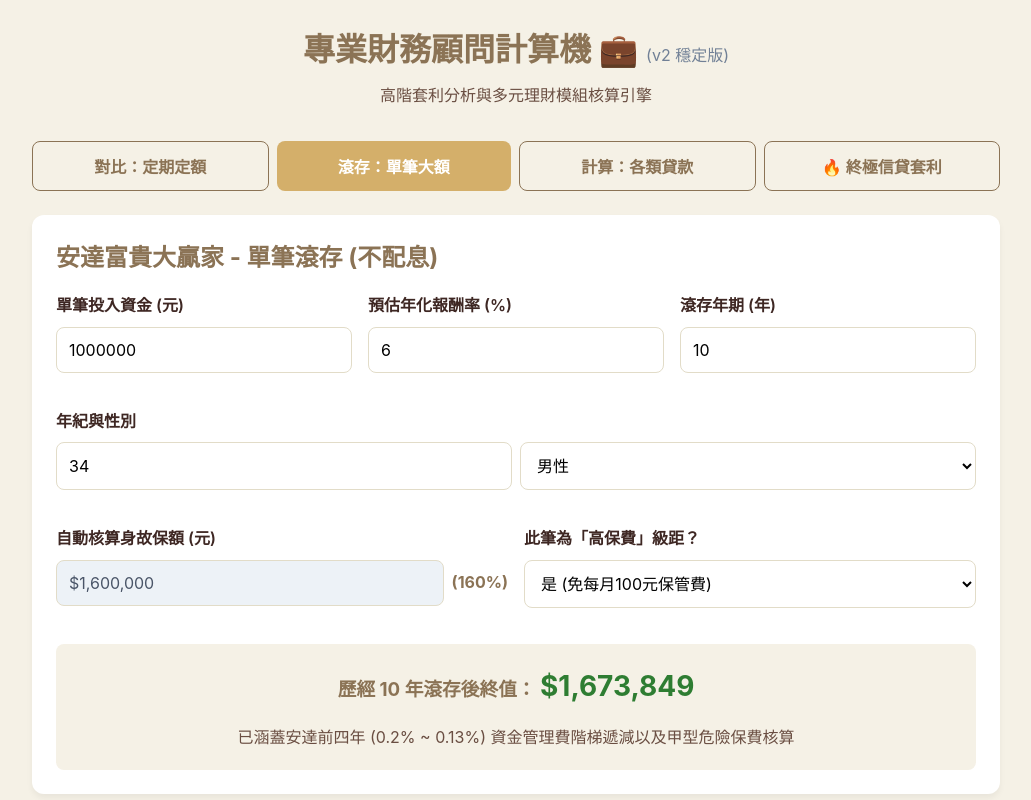
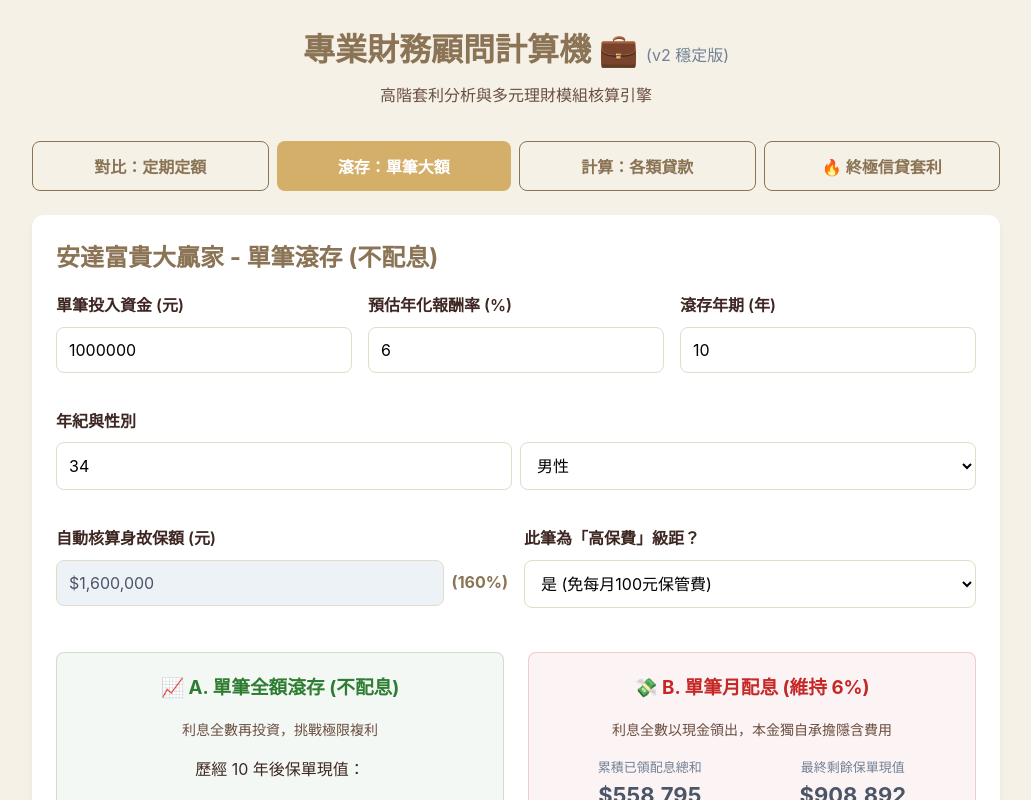
Before and after one commit to yang510224-bot/advisor-calc, a Next.js app: page / in a window 1280 px wide. Both pictures are taken after a click on the button "滾存：單筆大額". Shown: the top 800 px of the page, without its empty margins (124-1155 px from the left). Built offline with nearby package versions, Linux system fonts and the light colour scheme.

Commit message:
feat: add side-by-side comparison for Chubb Lump Sum accumulation vs monthly dividend

```diff
--- a/src/app/page.js
+++ b/src/app/page.js
@@ -235,10 +235,35 @@
               </div>
             </div>
 
-            <div style={{ padding: '20px', background: 'var(--bg-color)', borderRadius: '8px', marginTop: '16px', textAlign: 'center' }}>
-              <h3>歷經 {lumpSumParams.years} 年滾存後終值： <span className="text-success" style={{ fontSize: '28px' }}>{formatMoney(lumpResult.finalValue)}</span></h3>
-              <p style={{ color: 'var(--text-light)' }}>已涵蓋安達前四年 (0.2% ~ 0.13%) 資金管理費階梯遞減以及甲型危險保費核算</p>
+            <div style={{ display: 'flex', gap: '24px', flexWrap: 'wrap', marginTop: '24px' }}>
+              <div style={{ flex: '1 1 45%', padding: '20px', background: 'rgba(46, 125, 50, 0.05)', borderRadius: '8px', textAlign: 'center', border: '1px solid rgba(46, 125, 50, 0.2)' }}>
+                <h3 style={{ color: 'var(--success-color)' }}>📈 A. 單筆全額滾存 (不配息)</h3>
+                <p style={{ fontSize: '14px', color: 'var(--text-light)', marginBottom: '16px' }}>利息全數再投資，挑戰極限複利</p>
+                <div style={{ marginBottom: '8px' }}>歷經 {lumpSumParams.years} 年後保單現值：</div>
+                <div className="text-success" style={{ fontSize: '32px', fontWeight: 'bold' }}>{formatMoney(lumpResult.accFinalValue)}</div>
+              </div>
+
+              <div style={{ flex: '1 1 45%', padding: '20px', background: 'rgba(198, 40, 40, 0.05)', borderRadius: '8px', textAlign: 'center', border: '1px solid rgba(198, 40, 40, 0.2)' }}>
+                <h3 style={{ color: 'var(--danger-color)' }}>💸 B. 單筆月配息 (維持 {lumpSumParams.annualRate}%)</h3>
+                <p style={{ fontSize: '14px', color: 'var(--text-light)', marginBottom: '16px' }}>利息全數以現金領出，本金獨自承擔隱含費用</p>
+                <div style={{ display: 'flex', justifyContent: 'space-around', marginBottom: '16px' }}>
+                   <div>
+                     <div style={{ fontSize: '13px', color: '#718096' }}>累積已領配息總和</div>
+                     <div style={{ fontSize: '22px', fontWeight: 'bold', color: '#4A5568' }}>{formatMoney(lumpResult.divTotalDistributed)}</div>
+                   </div>
+                   <div>
+                     <div style={{ fontSize: '13px', color: '#718096' }}>最終剩餘保單現值</div>
+                     <div style={{ fontSize: '22px', fontWeight: 'bold', color: '#4A5568' }}>{formatMoney(lumpResult.divPrincipal)}</div>
+                   </div>
+                </div>
+                <div style={{ borderTop: '1px dashed #CBD5E0', paddingTop: '16px' }}>
+                  <div style={{ fontSize: '14px' }}>總資產 (配息＋剩餘本金)：</div>
+                  <div className="text-danger" style={{ fontSize: '28px', fontWeight: 'bold' }}>{formatMoney(lumpResult.divTotalAsset)}</div>
+                </div>
+              </div>
             </div>
+
+            <p style={{ color: 'var(--text-light)', textAlign: 'center', marginTop: '16px', fontSize: '13px' }}>*以上試算皆已精準涵蓋安達前四年 (0.2% ~ 0.13%) 資金管理費階梯遞減、以及每月隨保單價值與年紀變動之甲型危險保費核算。</p>
           </div>
         )}
 
--- a/src/utils/calculations.js
+++ b/src/utils/calculations.js
@@ -170,15 +170,17 @@
 export function calculateChubbLumpSum({ lumpSum, annualRate, years, age, gender, faceAmount, isHighPremium = true }) {
   const months = years * 12;
   const monthlyRate = (annualRate / 100) / 12;
-  let accountValue = lumpSum;
+
+  let accValue = lumpSum;
+  let divValue = lumpSum;
+  let totalDivDistributed = 0;
+
   let currentAge = age;
   const history = [];
 
   for (let m = 1; m <= months; m++) {
     const yearIndex = Math.ceil(m / 12);
-    if (m > 1 && (m - 1) % 12 === 0) {
-      currentAge++;
-    }
+    if (m > 1 && (m - 1) % 12 === 0) currentAge++;
 
     // 安達保單帳戶管理費率 (階梯式)
     let accMaintenanceRate = 0;
@@ -187,35 +189,49 @@
     else if (yearIndex === 3 || yearIndex === 4) accMaintenanceRate = 0.0013; // 0.13%
     else accMaintenanceRate = 0; // 第5年起為0
 
-    const maintenanceFee = accountValue * accMaintenanceRate;
-
-    // 甲型 NAR 計算壽險成本 (借用十來旺費率基底)
-    let nar = Math.max(faceAmount - accountValue, 0);
-    let costPerTenThousand = getInsuranceCostPerTenThousand(currentAge, gender);
-    let monthlyInsuranceCost = (nar / 10000) * costPerTenThousand;
-
-    // 固定 100 管理費 (高保費可免收)
+    const costPerTenThousand = getInsuranceCostPerTenThousand(currentAge, gender);
     const fixedFee = isHighPremium ? 0 : 100;
 
-    accountValue -= (maintenanceFee + monthlyInsuranceCost + fixedFee);
-    if (accountValue < 0) accountValue = 0;
+    // --- Scenario A: 單筆滾存 (Accumulation) ---
+    const accMaintFee = accValue * accMaintenanceRate;
+    let narAcc = Math.max(faceAmount - accValue, 0);
+    let monthlyInsCostAcc = (narAcc / 10000) * costPerTenThousand;
 
-    // 基金複利
-    accountValue = accountValue * (1 + monthlyRate);
+    accValue -= (accMaintFee + monthlyInsCostAcc + fixedFee);
+    if (accValue < 0) accValue = 0;
+    accValue = accValue * (1 + monthlyRate); // 全額滾存
+
+    // --- Scenario B: 單筆月配息 (Dividend Distribution) ---
+    const divMaintFee = divValue * accMaintenanceRate;
+    let narDiv = Math.max(faceAmount - divValue, 0);
+    let monthlyInsCostDiv = (narDiv / 10000) * costPerTenThousand;
+
+    divValue -= (divMaintFee + monthlyInsCostDiv + fixedFee);
+    if (divValue < 0) divValue = 0;
+    const thisMonthDiv = divValue * monthlyRate; // 發配息
+    totalDivDistributed += thisMonthDiv;
+    // divValue 原金維持不變
 
     // 記錄
     if (m % 12 === 0) {
       history.push({
         year: yearIndex,
         age: currentAge,
-        accountValue: Math.round(accountValue),
-        maintenanceFeeEst: Math.round(maintenanceFee * 12),
-        insuranceCostEst: Math.round(monthlyInsuranceCost * 12)
+        accValue: Math.round(accValue),
+        divValue: Math.round(divValue),
+        totalDivDistributed: Math.round(totalDivDistributed)
       });
     }
   }
 
-  return { totalInvested: lumpSum, finalValue: accountValue, history };
+  return {
+    totalInvested: lumpSum,
+    accFinalValue: accValue,
+    divPrincipal: divValue,
+    divTotalDistributed: totalDivDistributed,
+    divTotalAsset: divValue + totalDivDistributed,
+    history
+  };
 }
 
 // -------------------------------------------------------------
```
